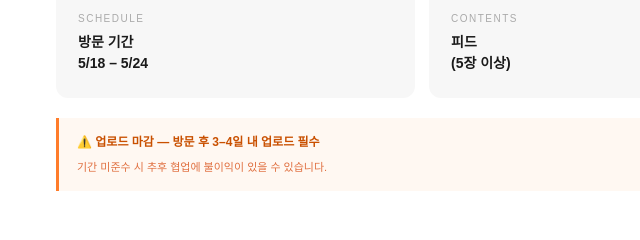
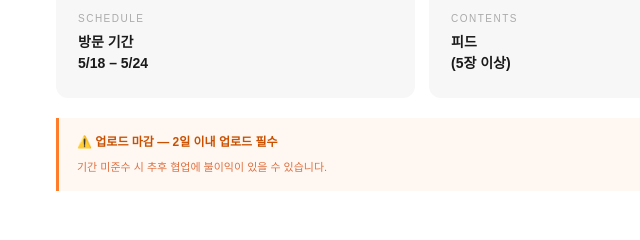
Before and after one commit to hwangyksiriai/tocobo_guide, a plain HTML site: page feed.html in a window 1280 px wide. Shown: the part 2040-2280 px from the top of the page, 218-858 px from the left. Drawn offline with Linux system fonts and the light colour scheme.

Commit message:
업로드 마감 기간 수정: 3-4일 → 2일 이내
Co-Authored-By: Claude Sonnet 4.6 <noreply@anthropic.com>

```diff
--- a/feed.html
+++ b/feed.html
@@ -664,7 +664,7 @@
     </div>
 
     <div class="event-warning">
-        ⚠️ <strong>업로드 마감 — 방문 후 3–4일 내 업로드 필수</strong>
+        ⚠️ <strong>업로드 마감 — 2일 이내 업로드 필수</strong>
         <small>기간 미준수 시 추후 협업에 불이익이 있을 수 있습니다.</small>
     </div>
 </div>
```
